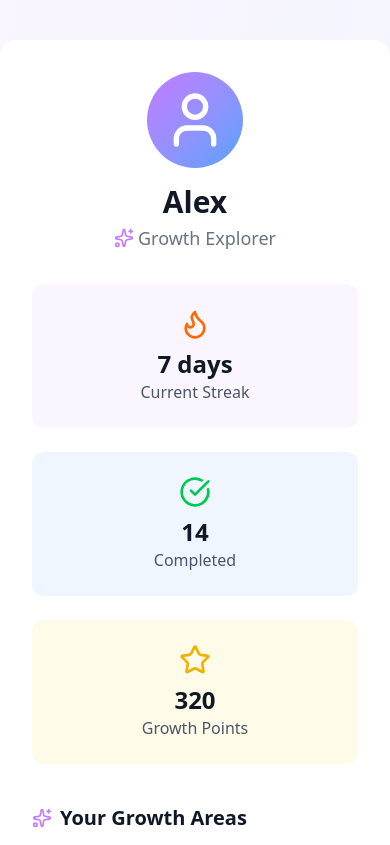
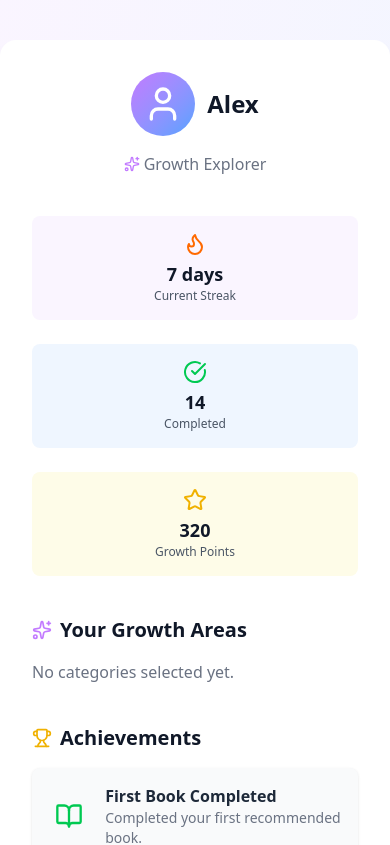
Before and after one commit to Sourcecodee/Clario, a React (Vite) app in the folder client/: page /profile in a window 390 px wide. Shown: the top 845 px of the page. Built offline with nearby package versions, Linux system fonts and the light colour scheme.

Commit message:
finished working on mobile resonsiveness

```diff
--- a/client/src/pages/DashboardPage.tsx
+++ b/client/src/pages/DashboardPage.tsx
@@ -482,22 +482,20 @@ const DashboardPage = () => {
       {/* Header: App title and navigation */}
       <header className="bg-white shadow-sm border-b border-gray-300">
         <div className="max-w-7xl mx-auto px-6 py-4">
-          <div className="flex justify-between items-center">
-            {/* Logo and app name */}
-            <a href="/" className="flex items-center space-x-3 cursor-pointer" aria-label="Go to Home">
-              <div className="w-10 h-10 bg-gradient-to-br from-purple-500 to-purple-600 rounded-full flex items-center justify-center">
-                <Brain className="w-6 h-6 text-white" />
+            <div className="flex items-center w-full">
+              <a href="/" className="flex items-center space-x-2 cursor-pointer" aria-label="Go to Home">
+                <div className="w-8 h-8 bg-gradient-to-br from-purple-500 to-purple-600 rounded-full flex items-center justify-center">
+                  <Brain className="w-5 h-5 text-white" />
                 </div>
                 <div>
-                <h1 className="text-2xl font-bold text-purple-600">Clario</h1>
-                <p className="text-sm text-gray-600 flex items-center">
-                  AI-Powered Growth Recommender
+                  <h1 className="text-xl font-bold text-purple-600">Clario</h1>
+                  <p className="text-xs text-gray-600 items-center hidden sm:flex">
+                    <span className="hidden sm:inline">AI-Powered Growth Recommender</span>
                     <Sparkles className="w-3 h-3 ml-1" />
                   </p>
                 </div>
               </a>
-            {/* Navigation Tabs: Dashboard, Community, Profile */}
-            <nav className="flex items-center space-x-6">
+              <nav className="flex items-center space-x-2 justify-end ml-auto">
               <button
                 type="button"
                 onClick={() => setActiveTab('dashboard')}
@@ -551,12 +549,14 @@ const DashboardPage = () => {
                   <p className="text-gray-600 mb-4">
                     Focusing on:
                     <span className="inline-flex items-center ml-2 space-x-2">
+                      <span className="flex flex-row flex-wrap gap-2 max-w-full overflow-auto sm:overflow-visible">
                         {growthAreas.map((area, index) => (
                           <span key={index} className={`flex items-center ${area.color}`}>
                             <area.icon className="w-4 h-4 mr-1" />
                             {area.name}
                           </span>
                         ))}
+                      </span>
                     </span>
                   </p>
                 </div>
--- a/client/src/pages/LandingPage.tsx
+++ b/client/src/pages/LandingPage.tsx
@@ -1,4 +1,4 @@
-import { Sparkles, Brain, Target, TrendingUp, ArrowRight, Play } from 'lucide-react';
+import { Sparkles, Brain, Target, TrendingUp, ArrowRight} from 'lucide-react';
 
 const LandingPage = () => {
   const features = [
@@ -56,11 +56,11 @@ const LandingPage = () => {
               Discover AI-powered recommendations that enrich your life and accelerate your personal growth journey.
             </p>
             <div className="flex flex-col sm:flex-row gap-4 justify-center w-full">
-              <a href="/dashboard" className="bg-blue-600 text-white px-4 py-2 rounded-lg text-base font-semibold hover:bg-blue-700 transition-colors flex items-center justify-center max-w-xs mx-auto sm:px-8 sm:py-4 sm:text-lg">
+              <a href="/dashboard" className="bg-blue-600 text-white px-4 py-2 rounded-lg text-base font-semibold hover:bg-blue-700 transition-colors flex items-center justify-center max-w-xs mx-auto sm:max-w-none sm:mx-0 sm:px-8 sm:py-4 sm:text-lg">
                 View Dashboard
                 <ArrowRight className="ml-2 h-4 w-4 sm:h-5 sm:w-5" />
               </a>
-              <a href="/onboarding" className="border border-gray-300 text-gray-700 px-4 py-2 rounded-lg text-base font-semibold hover:bg-gray-50 transition-colors flex items-center justify-center max-w-xs mx-auto sm:px-8 sm:py-4 sm:text-lg">
+              <a href="/onboarding" className="border border-gray-300 text-gray-700 px-4 py-2 rounded-lg text-base font-semibold hover:bg-gray-50 transition-colors flex items-center justify-center max-w-xs mx-auto sm:max-w-none sm:mx-0 sm:px-8 sm:py-4 sm:text-lg">
                 Start Your Journey
                 <ArrowRight className="ml-2 h-4 w-4 sm:h-5 sm:w-5" />
               </a>
--- a/client/src/pages/ProfilePage.tsx
+++ b/client/src/pages/ProfilePage.tsx
@@ -30,35 +30,37 @@ const ProfilePage = () => {
       <div className="max-w-3xl mx-auto bg-white rounded-2xl shadow-lg p-8">
         {/* Profile Header: Avatar, name, and tagline */}
         <div className="flex flex-col items-center mb-8">
-          <div className="w-24 h-24 rounded-full bg-gradient-to-br from-purple-400 to-blue-400 flex items-center justify-center mb-4">
-            <User className="w-16 h-16 text-white" />
+          <div className="flex items-center mb-4">
+            <div className="w-16 h-16 rounded-full bg-gradient-to-br from-purple-400 to-blue-400 flex items-center justify-center">
+              <User className="w-10 h-10 text-white" />
+            </div>
+            <h2 className="text-2xl font-bold text-gray-900 ml-3">{userName}</h2>
           </div>
-          <h2 className="text-3xl font-bold text-gray-900 mb-1">{userName}</h2>
-          <p className="text-gray-500 text-lg flex items-center">
-            <Sparkles className="w-5 h-5 mr-1 text-purple-400" />
+          <div className="flex items-center text-gray-500 text-base mb-2">
+            <Sparkles className="w-4 h-4 mr-1 text-purple-400" />
             Growth Explorer
-          </p>
+          </div>
         </div>
 
         {/* Stats: Streak, completed, and growth points */}
         <div className="grid grid-cols-1 md:grid-cols-3 gap-6 mb-10">
           {/* Current streak card */}
-          <div className="bg-purple-50 rounded-xl p-6 flex flex-col items-center">
-            <Flame className="w-8 h-8 text-orange-500 mb-2" />
-            <div className="text-2xl font-bold text-gray-900">{streak} days</div>
-            <div className="text-gray-600">Current Streak</div>
+          <div className="bg-purple-50 rounded-lg p-4 flex flex-col items-center min-w-[100px]">
+            <Flame className="w-6 h-6 text-orange-500 mb-1" />
+            <div className="text-lg font-bold text-gray-900">{streak} days</div>
+            <div className="text-gray-600 text-xs">Current Streak</div>
           </div>
           {/* Completed recommendations card */}
-          <div className="bg-blue-50 rounded-xl p-6 flex flex-col items-center">
-            <CheckCircle className="w-8 h-8 text-green-500 mb-2" />
-            <div className="text-2xl font-bold text-gray-900">{totalCompleted}</div>
-            <div className="text-gray-600">Completed</div>
+          <div className="bg-blue-50 rounded-lg p-4 flex flex-col items-center min-w-[100px]">
+            <CheckCircle className="w-6 h-6 text-green-500 mb-1" />
+            <div className="text-lg font-bold text-gray-900">{totalCompleted}</div>
+            <div className="text-gray-600 text-xs">Completed</div>
           </div>
           {/* Growth points card */}
-          <div className="bg-yellow-50 rounded-xl p-6 flex flex-col items-center">
-            <Star className="w-8 h-8 text-yellow-500 mb-2" />
-            <div className="text-2xl font-bold text-gray-900">{growthPoints}</div>
-            <div className="text-gray-600">Growth Points</div>
+          <div className="bg-yellow-50 rounded-lg p-4 flex flex-col items-center min-w-[100px]">
+            <Star className="w-6 h-6 text-yellow-500 mb-1" />
+            <div className="text-lg font-bold text-gray-900">{growthPoints}</div>
+            <div className="text-gray-600 text-xs">Growth Points</div>
           </div>
         </div>
 
```
Lines whose indentation alone changed are shown as unchanged.
